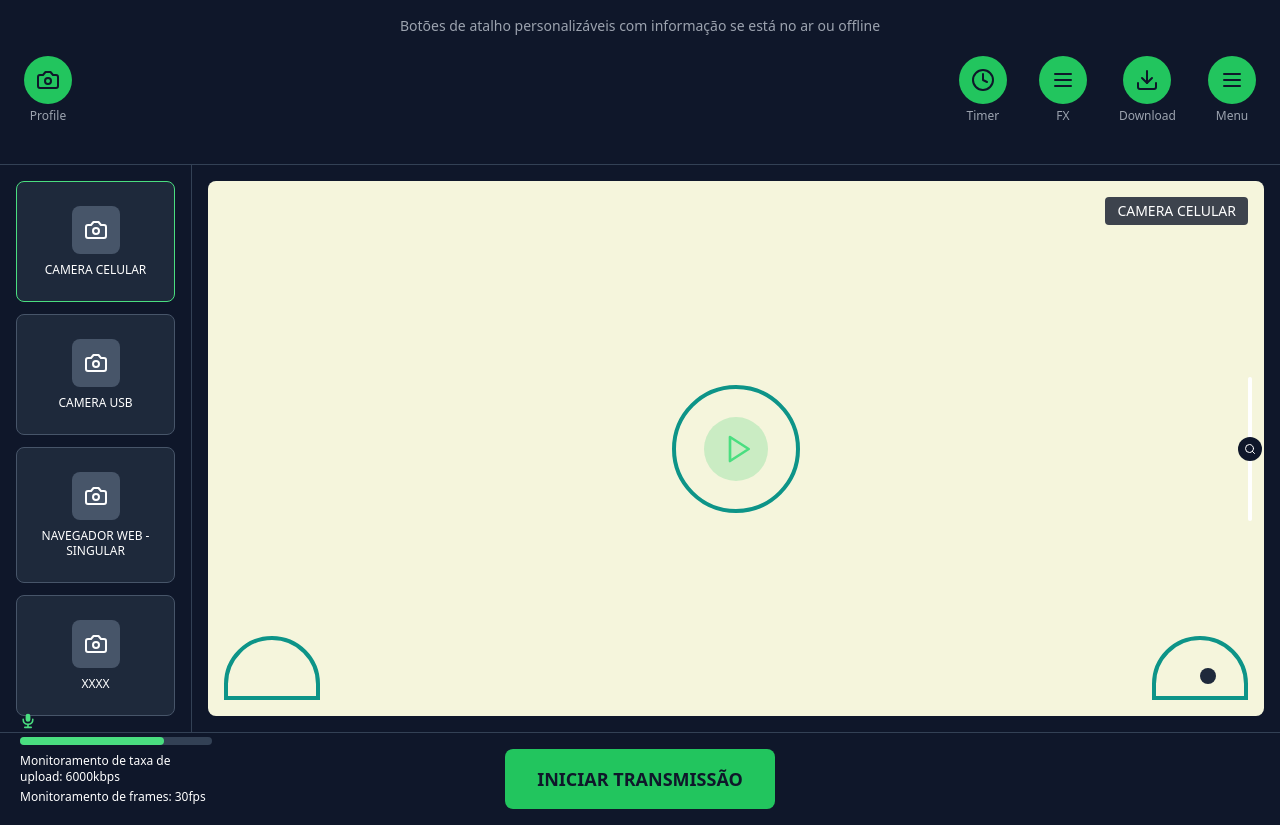
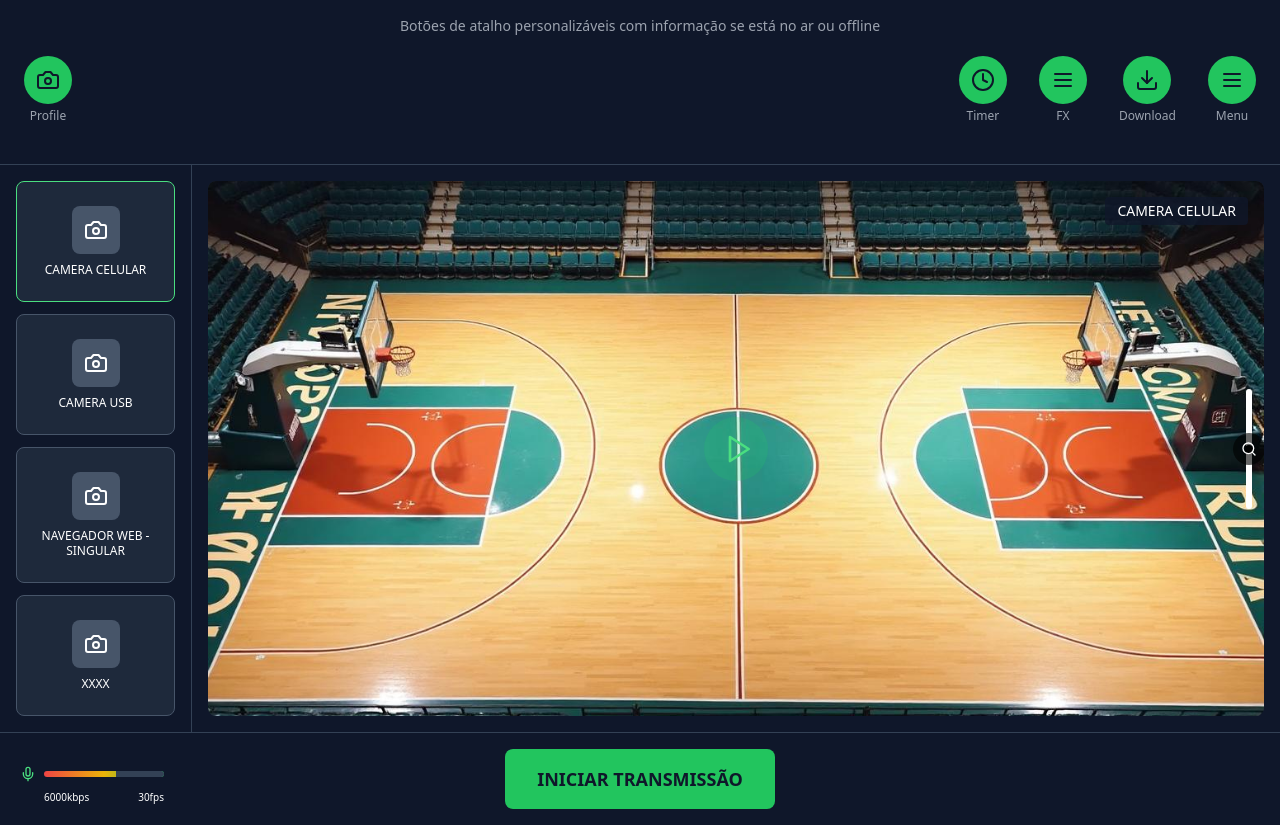
Before and after one commit to Kevin-5831/stream-spark-arena-cast-73, a React (Vite) app: page / in a window 1280 px wide. Built offline with nearby package versions, Linux system fonts and the light colour scheme.

Commit message:
Fix: Implement zoom slider, background image, and audio monitoring
Implement zoom slider, background image, and audio monitoring features, including layout adjustments and animations.

```diff
--- a/package.json
+++ b/package.json
@@ -40,6 +40,7 @@
     "@radix-ui/react-toggle-group": "^1.1.0",
     "@radix-ui/react-tooltip": "^1.1.4",
     "@tanstack/react-query": "^5.56.2",
+    "@use-gesture/react": "^10.3.1",
     "class-variance-authority": "^0.7.1",
     "clsx": "^2.1.1",
     "cmdk": "^1.0.0",
--- a/src/components/VideoPreview.tsx
+++ b/src/components/VideoPreview.tsx
@@ -1,5 +1,8 @@
 
 import { Play, Search } from 'lucide-react';
+import { useState, useRef } from 'react';
+import { useDrag } from '@use-gesture/react';
+import basketballCourtImage from '../assets/basketball-court.jpg';
 
 interface VideoPreviewProps {
   isStreaming: boolean;
@@ -7,48 +10,89 @@ interface VideoPreviewProps {
 }
 
 const VideoPreview = ({ isStreaming, activeSource }: VideoPreviewProps) => {
+  const [zoom, setZoom] = useState(1);
+  const [sliderPosition, setSliderPosition] = useState(0.5); // 0 to 1
+  const sliderRef = useRef<HTMLDivElement>(null);
+
+  const bind = useDrag(({ offset: [, y], memo = sliderPosition }) => {
+    if (!sliderRef.current) return memo;
+
+    const sliderHeight = 120;
+    const newPosition = Math.max(0, Math.min(1, (y + memo * sliderHeight) / sliderHeight));
+    setSliderPosition(newPosition);
+
+    // Convert slider position to zoom (inverted: top = zoom in, bottom = zoom out)
+    const newZoom = 0.5 + (1 - newPosition) * 1.5; // Range from 0.5x to 2x
+    setZoom(newZoom);
+
+    return newPosition;
+  }, {
+    bounds: { top: 0, bottom: 120 },
+    from: () => [0, sliderPosition * 120]
+  });
+
   return (
     <div className="h-full bg-slate-800 rounded-lg relative overflow-hidden">
-      {/* Preview Area with light cream background */}
-      <div className="w-full h-full flex items-center justify-center relative" style={{ backgroundColor: '#f5f5dc' }}>
-        {/* Basketball Court Lines */}
-        <div className="absolute inset-0 flex items-center justify-center">
-          <div className="w-32 h-32 border-4 border-teal-600 rounded-full"></div>
-        </div>
-        <div className="absolute bottom-4 left-4 w-24 h-16 border-4 border-teal-600 rounded-t-full"></div>
-        <div className="absolute bottom-4 right-4 w-24 h-16 border-4 border-teal-600 rounded-t-full"></div>
-
-        {/* Player Figure */}
-        <div className="absolute bottom-8 right-12 w-4 h-4 bg-slate-800 rounded-full"></div>
+      {/* Preview Area with Basketball Court Background */}
+      <div className="w-full h-full flex items-center justify-center relative overflow-hidden">
+        {/* Basketball Court Background Image */}
+        <div
+          className="absolute inset-0 bg-cover bg-center transition-transform duration-200 ease-out"
+          style={{
+            backgroundImage: `url(${basketballCourtImage})`,
+            transform: `scale(${zoom})`,
+            transformOrigin: 'center center'
+          }}
+        />
 
         {/* Stream Status Overlay */}
         {isStreaming && (
-          <div className="absolute top-4 left-4 bg-red-600 text-white px-3 py-1 rounded-full text-sm font-semibold flex items-center gap-2">
+          <div className="absolute top-4 left-4 bg-red-600 text-white px-3 py-1 rounded-full text-sm font-semibold flex items-center gap-2 z-10">
             <div className="w-2 h-2 bg-white rounded-full animate-pulse"></div>
             AO VIVO
           </div>
         )}
 
         {/* Active Source Label */}
-        <div className="absolute top-4 right-4 bg-slate-900/80 text-white px-3 py-1 rounded text-sm">
+        <div className="absolute top-4 right-4 bg-slate-900/80 text-white px-3 py-1 rounded text-sm z-10">
           {activeSource}
         </div>
 
         {/* Play Button (when not streaming) */}
         {!isStreaming && (
-          <div className="absolute inset-0 flex items-center justify-center">
+          <div className="absolute inset-0 flex items-center justify-center z-10">
             <div className="w-16 h-16 bg-green-500/20 rounded-full flex items-center justify-center">
               <Play className="w-8 h-8 text-green-400 ml-1" />
             </div>
           </div>
         )}
 
-        {/* Zoom Slider - Right Edge */}
-        <div className="absolute right-3 top-1/2 transform -translate-y-1/2 h-36">
-          <div className="w-1 h-full bg-white rounded-full relative">
-            <button className="absolute top-1/2 left-1/2 transform -translate-x-1/2 -translate-y-1/2 w-6 h-6 bg-slate-900 rounded-full flex items-center justify-center">
-              <Search className="w-3 h-3 text-white" />
-            </button>
+        {/* Draggable Zoom Slider - Right Edge */}
+        <div className="absolute right-3 top-1/2 transform -translate-y-1/2 z-20">
+          <div
+            ref={sliderRef}
+            className="w-1.5 h-30 bg-white rounded-full relative"
+            style={{ height: '120px', width: '6px' }}
+          >
+            {/* Center Dot */}
+            <div
+              className="absolute w-2 h-2 bg-black rounded-full left-1/2 top-1/2 transform -translate-x-1/2 -translate-y-1/2"
+              style={{ width: '8px', height: '8px' }}
+            />
+
+            {/* Draggable Search Icon */}
+            <div
+              {...bind()}
+              className="absolute w-8 h-8 bg-black/60 rounded-full flex items-center justify-center cursor-grab active:cursor-grabbing left-1/2 transform -translate-x-1/2 touch-none"
+              style={{
+                top: `${sliderPosition * 100}%`,
+                transform: 'translateX(-50%) translateY(-50%)',
+                width: '32px',
+                height: '32px'
+              }}
+            >
+              <Search className="w-4 h-4 text-white" />
+            </div>
           </div>
         </div>
       </div>
--- a/src/pages/Index.tsx
+++ b/src/pages/Index.tsx
@@ -1,6 +1,6 @@
 
-import { useState } from 'react';
-import { Camera, Clock, Menu, Download } from 'lucide-react';
+import { useState, useEffect } from 'react';
+import { Camera, Clock, Menu, Download, Mic } from 'lucide-react';
 import SourceCard from '../components/SourceCard';
 import ShortcutButton from '../components/ShortcutButton';
 import MonitoringIndicator from '../components/MonitoringIndicator';
@@ -15,6 +15,18 @@ const Index = () => {
     fps: '30fps',
     audioLevel: 75
   });
+
+  // Realistic audio level animation
+  useEffect(() => {
+    const interval = setInterval(() => {
+      setStats(prev => ({
+        ...prev,
+        audioLevel: Math.floor(Math.random() * 40) + 50 // Random between 50-90%
+      }));
+    }, 100);
+
+    return () => clearInterval(interval);
+  }, []);
 
   const sources = [
     { id: 0, name: 'CAMERA CELULAR', isActive: true },
@@ -103,18 +115,32 @@ const Index = () => {
       {/* Bottom Section */}
       <div className="border-t border-slate-700 p-4 relative">
         {/* Audio Monitoring Widget - Left Side */}
-        <div className="absolute bottom-5 left-5 w-48">
-          <div className="mb-2">
-            <svg className="w-4 h-4 text-green-400" fill="currentColor" viewBox="0 0 20 20">
-              <path fillRule="evenodd" d="M7 4a3 3 0 016 0v4a3 3 0 11-6 0V4zm4 10.93A7.001 7.001 0 0017 8a1 1 0 10-2 0A5 5 0 015 8a1 1 0 00-2 0 7.001 7.001 0 006 6.93V17H6a1 1 0 100 2h8a1 1 0 100-2h-3v-2.07z" clipRule="evenodd" />
-            </svg>
+        <div className="absolute bottom-5 left-5">
+          {/* Microphone Icon and Audio Bar on Same Line */}
+          <div className="flex items-center gap-2 mb-2">
+            <Mic className="w-4 h-4 text-green-400" />
+            <div
+              className="rounded-full relative overflow-hidden"
+              style={{
+                width: '120px',
+                height: '6px',
+                background: 'linear-gradient(to right, #ef4444, #eab308, #22c55e)'
+              }}
+            >
+              <div
+                className="h-full bg-slate-700 absolute right-0"
+                style={{
+                  width: `${100 - stats.audioLevel}%`,
+                  transition: 'width 0.1s ease-out'
+                }}
+              />
+            </div>
           </div>
-          <div className="h-2 bg-slate-700 rounded-full mb-2">
-            <div className="h-full w-3/4 bg-green-400 rounded-full"></div>
-          </div>
-          <div className="text-xs text-white space-y-1">
-            <div>Monitoramento de taxa de upload: {stats.bitrate}</div>
-            <div>Monitoramento de frames: {stats.fps}</div>
+
+          {/* Stats on Same Line */}
+          <div className="flex justify-between text-white" style={{ fontSize: '10px', width: '120px', marginLeft: '24px' }}>
+            <span>{stats.bitrate}</span>
+            <span>{stats.fps}</span>
           </div>
         </div>
 
```
Also changed, not shown: src/assets/basketball-court.jpg (added), 1 other file (tests, documents, lock files or other folders).
